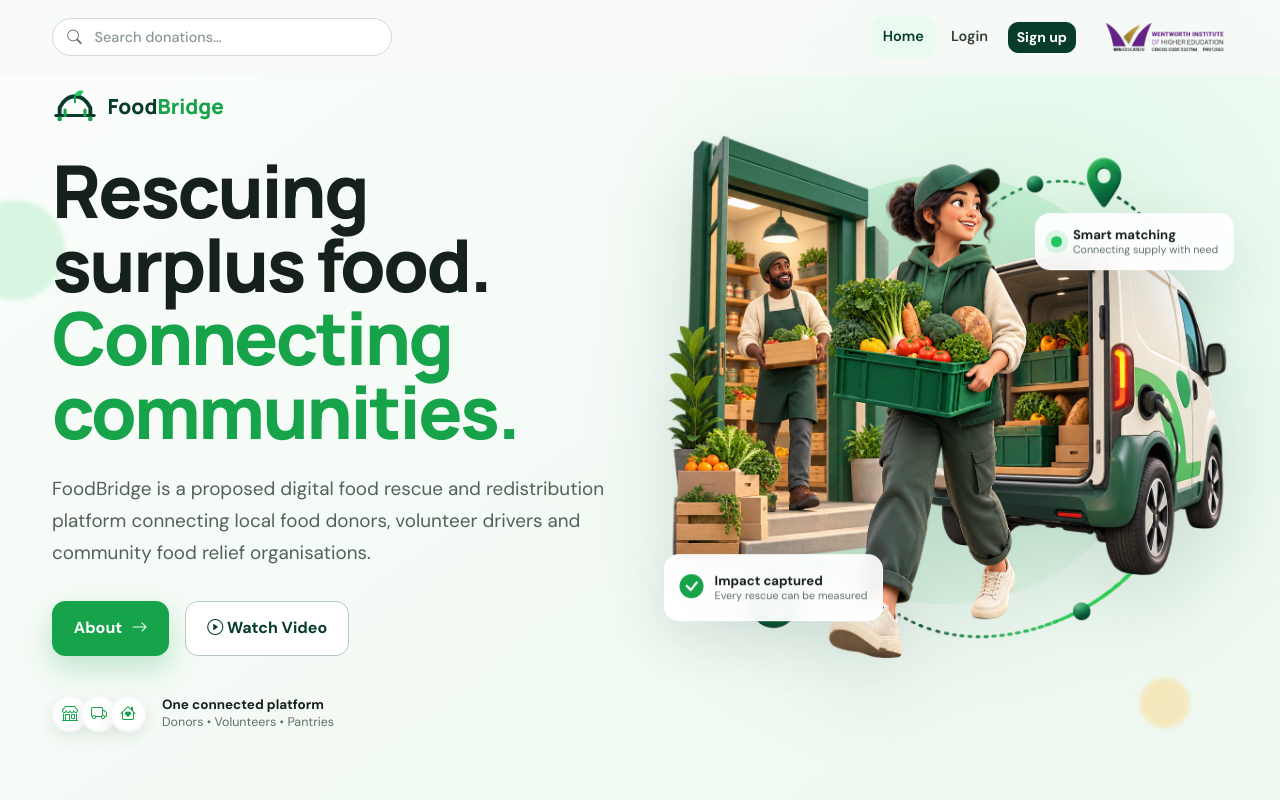
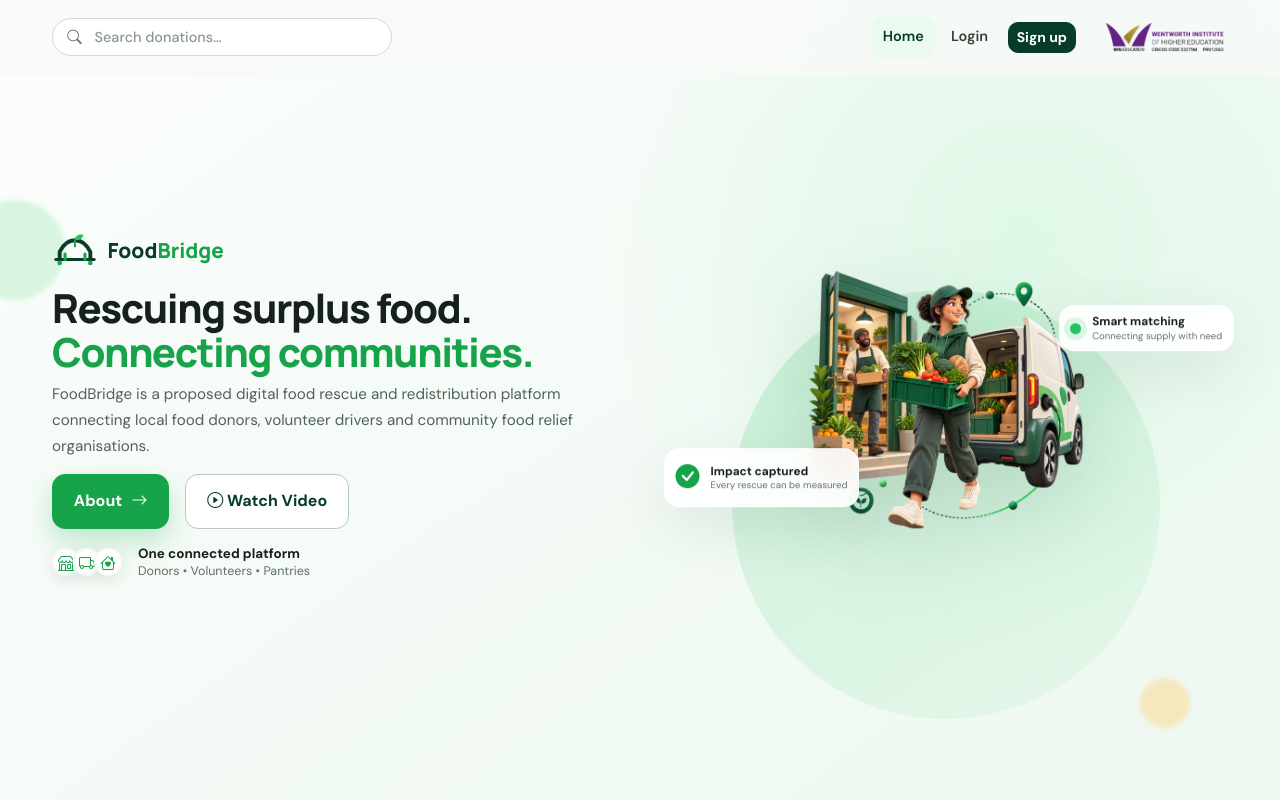
Before and after one commit to shmt101/FoodBridge, a Django app: page /home/ in a window 1280 px wide. Run offline with Django 5.2, Linux system fonts and the light colour scheme; some libraries are stand-ins or nearby versions.

Commit message:
New UI/UX added

```diff
--- a/static/assets/css/style.css
+++ b/static/assets/css/style.css
@@ -75,7 +75,21 @@ html.landing-page{scroll-padding-top:0}
 
 .home-hero{min-height:100vh;min-height:100svh}
 .home-hero:after{display:none}
-.home-hero .min-vh-100{padding-top:5.5rem!important}
+.home-hero .min-vh-100{padding-top:4.7rem!important;padding-bottom:1rem!important}
+@media(max-height:800px){
+  .home-hero h1{font-size:clamp(1.7rem,4vw,2.5rem)!important;line-height:1.1!important;margin:.5rem 0!important}
+  .home-hero .hero-lead{font-size:.95rem!important;margin-bottom:.5rem!important}
+  .home-hero .hero-actions{margin-top:.9rem!important}
+  .home-hero .hero-trust{margin-top:1rem!important}
+  .home-hero .trust-icons span{width:28px;height:28px}
+  .home-hero .landing-brand{margin-bottom:.3rem}
+  .home-hero .hero-visual img{max-height:38vh;width:auto;margin:0 auto;display:block}
+  .home-hero .status-chip{padding:.5rem .65rem}
+  .home-hero .status-chip strong{font-size:.74rem}
+  .home-hero .status-chip small{font-size:.6rem}
+  .home-hero .eyebrow{padding:.35rem .7rem;font-size:.66rem;margin-bottom:.4rem}
+}
+
 .about-page{padding-top:70px}
 @media(max-width:991.98px){.public-nav .navbar-collapse{margin-top:.5rem}.nav-auth{padding:.2rem 0}.public-nav .nav-link.active:after{left:.6rem;right:auto;width:1.5rem}}
 
--- a/templates/index.html
+++ b/templates/index.html
@@ -17,7 +17,7 @@
   <link href="https://fonts.googleapis.com/css2?family=DM+Sans:wght@400;500;600;700&amp;family=Manrope:wght@600;700;800&amp;display=swap" rel="stylesheet">
   <link href="{% static 'assets/vendor/bootstrap/bootstrap.min.css' %}" rel="stylesheet">
   <link href="https://cdn.jsdelivr.net/npm/bootstrap-icons@1.11.3/font/bootstrap-icons.min.css" rel="stylesheet">
-  <link href="{% static 'assets/css/style.css' %}?v=20260930-3" rel="stylesheet">
+  <link href="{% static 'assets/css/style.css' %}?v=20261001-8" rel="stylesheet">
 </head>
 <body>
   <a class="skip-link" href="#main-content">Skip to main content</a>
```
